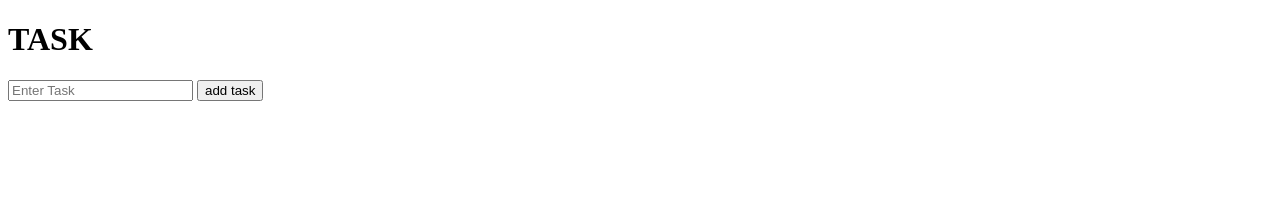
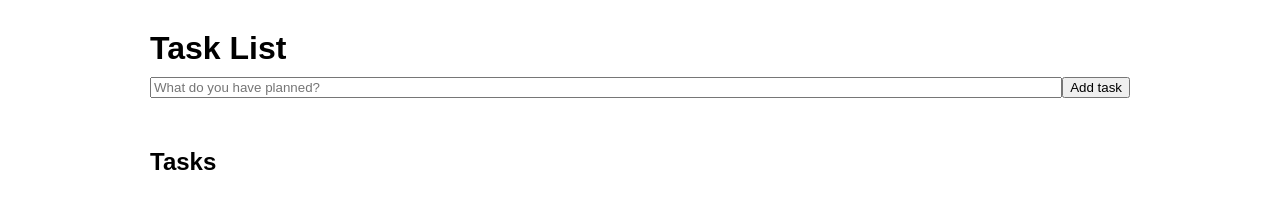
Before and after one commit to smergeolacx/todo-app, a plain HTML site: page index.html in a window 1280 px wide. Drawn offline with Linux system fonts and the light colour scheme.

Commit message:
basic css and html

```diff
--- a/index.html
+++ b/index.html
@@ -1,18 +1,53 @@
+
 <!DOCTYPE html>
 <html lang="en">
 <head>
-    <meta charset="UTF-8">
-    <meta http-equiv="X-UA-Compatible" content="IE=edge">
-    <meta name="viewport" content="width=device-width, initial-scale=1.0">
-    <title>todo</title>
+	<meta charset="UTF-8">
+	<meta http-equiv="X-UA-Compatible" content="IE=edge">
+	<meta name="viewport" content="width=device-width, initial-scale=1.0">
+	<title>Task List 2021</title>
+
+	<link rel="stylesheet" href="styles.css" />
 </head>
 <body>
-    <header class = "task">
-        <h1>TASK</h1>
-        <form>
-            <input class="add-task" type="text" placeholder="Enter Task">
-            <button type="submit">add task</button>
-        </form>
-    </header>
+
+	<header>
+		<h1>Task List</h1>
+		<form id="new-task-form">
+			<input
+				type="text"
+				name="new-task-input"
+				id="new-task-input"
+				placeholder="What do you have planned?" />
+			<input
+				type="submit"
+				id="new-task-submit"
+				value="Add task" />
+		</form>
+	</header>
+	<main>
+		<section class="task-list">
+			<h2>Tasks</h2>
+
+			<!-- <div id="tasks">
+
+				<div class="task">
+					<div class="content">
+						<input
+							type="text"
+							class="text"
+							value="A new task"
+							readonly>
+					</div>
+					<div class="actions">
+						<button class="edit">Edit</button>
+						<button class="delete">Delete</button>
+					</div>
+				</div>
+
+			</div> -->
+		</section>
+	</main>
+
 </body>
 </html>
--- a/styles.css
+++ b/styles.css
@@ -0,0 +1,32 @@
+* {
+	margin: 0;
+	box-sizing: border-box;
+	font-family: "Fira sans", sans-serif;
+}
+
+body {
+	display: flex;
+	flex-direction: column;
+	min-height: 100vh;
+	padding: 30px 150px 0px ;
+}
+
+#new-task-form{
+	display: flex;
+}
+
+#new-task-input{
+    flex: 1 1 0%;
+}
+
+h1,h2{
+	margin-bottom: 10px;
+}
+
+header{
+	margin-bottom: 50px;
+}
+
+.task{
+	display: flex;
+}
```
